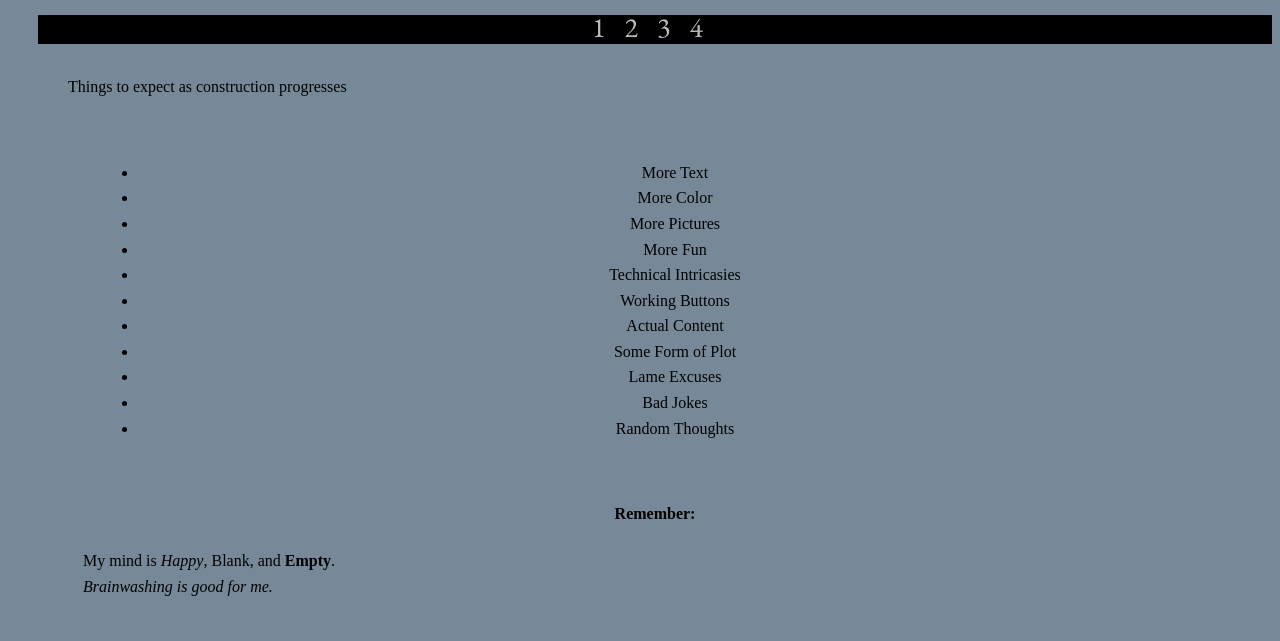
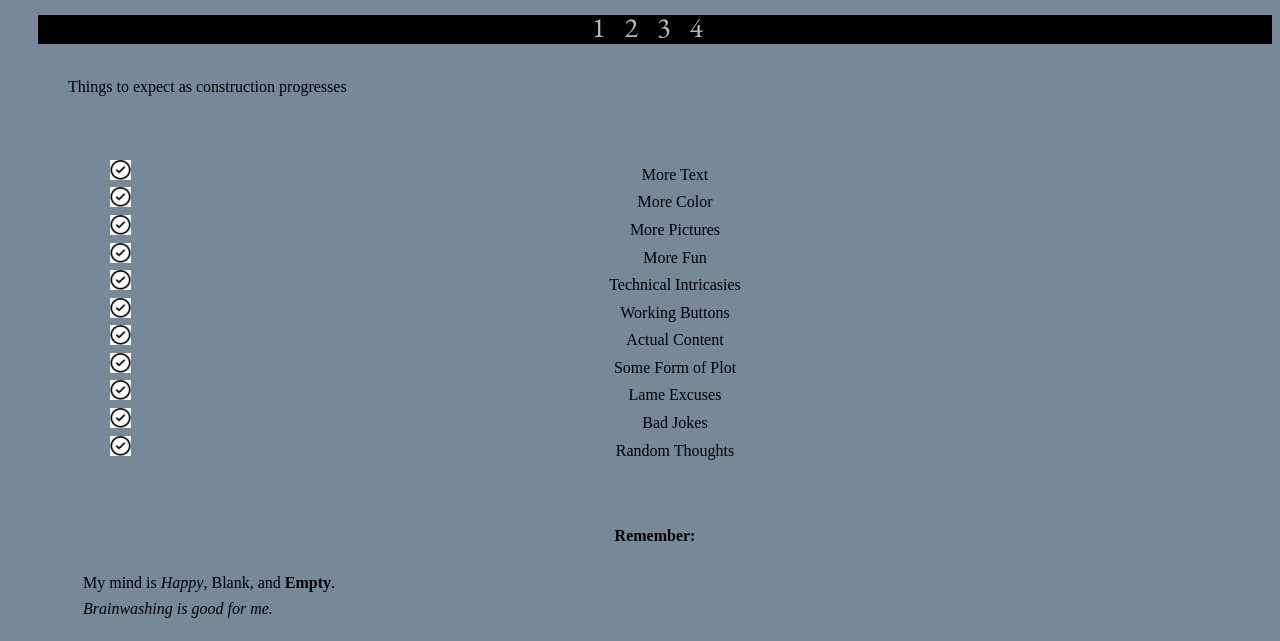
Before and after one commit to grace-less/grace-less.github.io, a plain HTML site: page index.html in a window 1280 px wide. Shown: the part 148-789 px from the top of the page. Drawn offline with nearby package versions, Linux system fonts and the light colour scheme.

Commit message:
finish basic css

```diff
--- a/css/style.css
+++ b/css/style.css
@@ -76,6 +76,7 @@ body {
 
 .my-list{
     margin: 60px;
+    list-style-image: url(../img/check.png);
 }
 
 .block{
```
Also changed, not shown: img/check.png (added).
